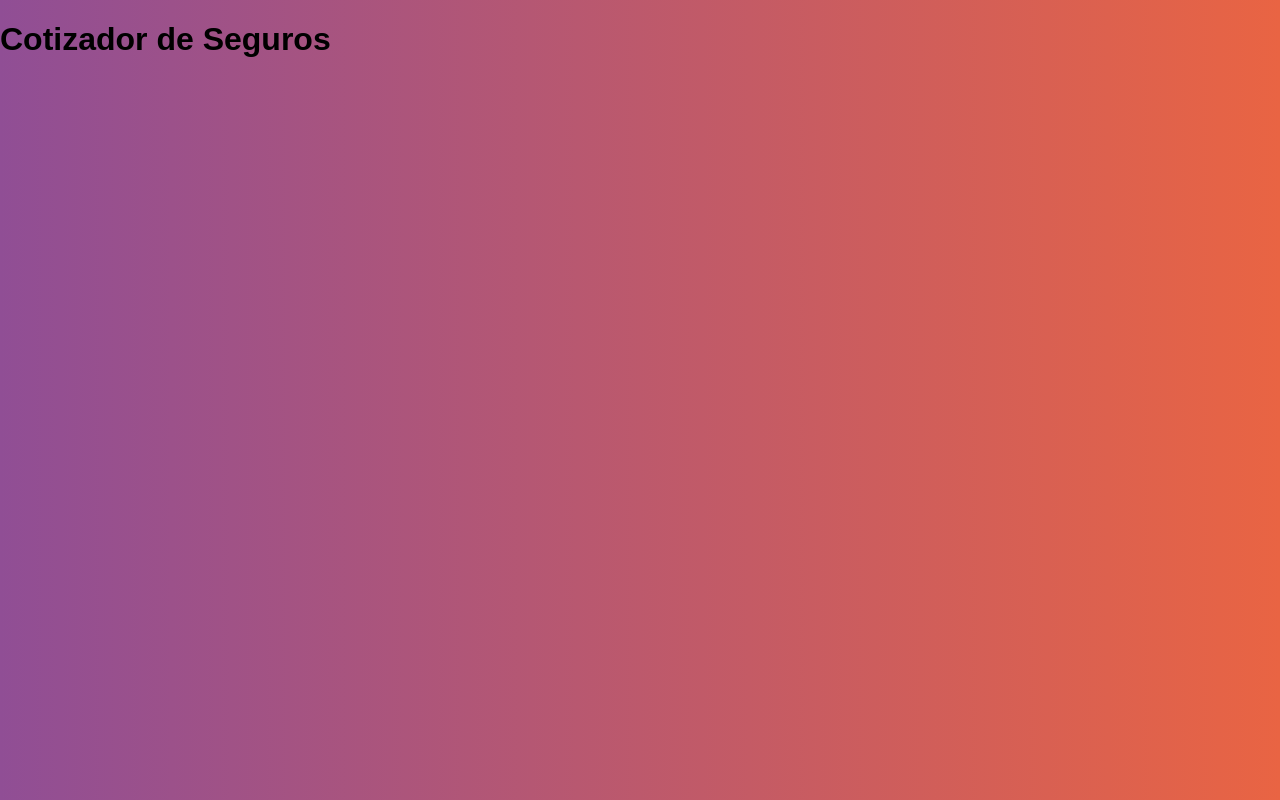
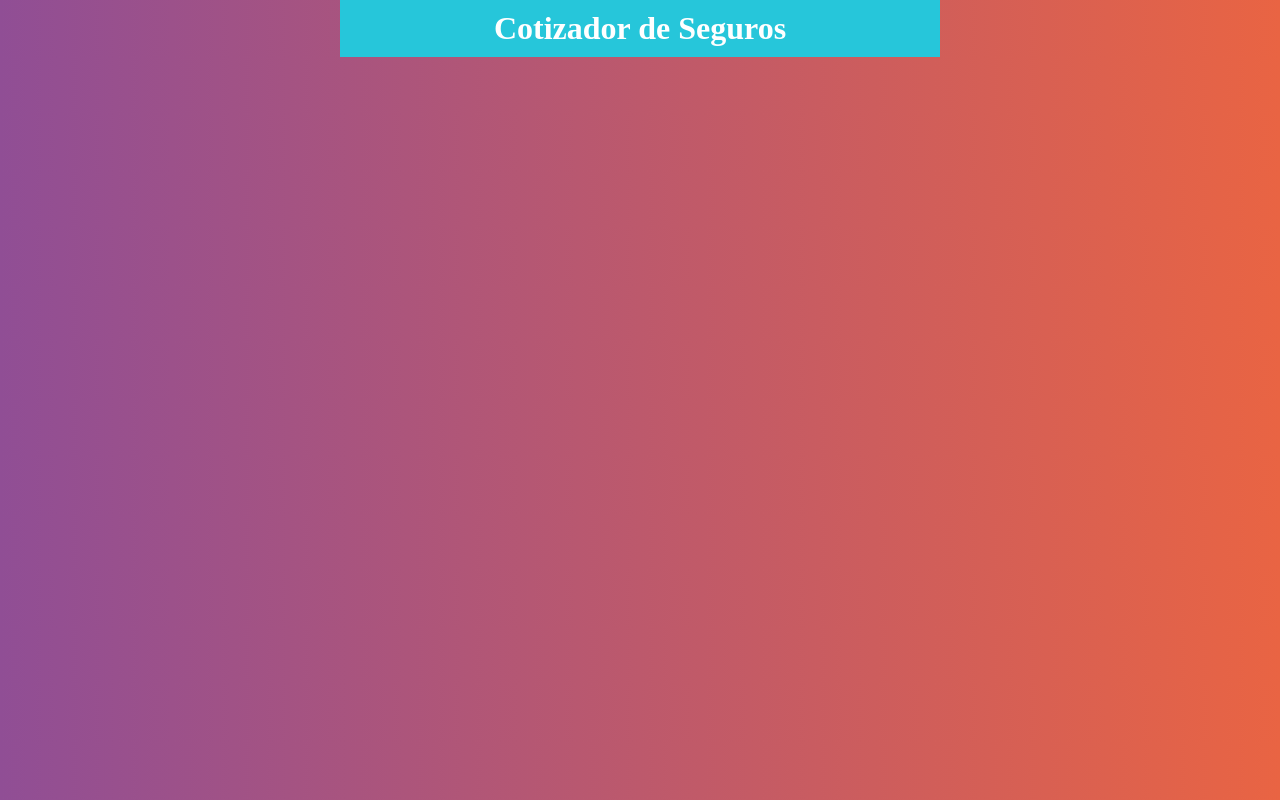
Before and after one commit to AlexiSkyline/Cotizador-de-Seguros-de-Automoviles, a React (Create React App) app: page / in a window 1280 px wide. Built offline with nearby package versions, Linux system fonts and the light colour scheme.

Commit message:
we add styled components in the header

```diff
--- a/package.json
+++ b/package.json
@@ -3,6 +3,8 @@
   "version": "0.1.0",
   "private": true,
   "dependencies": {
+    "@emotion/react": "^11.4.1",
+    "@emotion/styled": "^11.3.0",
     "@testing-library/jest-dom": "^5.14.1",
     "@testing-library/react": "^11.2.7",
     "@testing-library/user-event": "^12.8.3",
--- a/src/App.js
+++ b/src/App.js
@@ -1,8 +1,18 @@
+import styled from "@emotion/styled";
 import { Header } from "./components/Header";
+
+const Contenedor = styled.div`
+    max-width: 600px;
+    margin: 0 auto;
+`;
 
 function App() {
   return (
-    <Header titulo='Cotizador de Seguros'/>
+    <Contenedor>
+      <Header
+        titulo='Cotizador de Seguros'
+      />
+    </Contenedor>
   );
 }
 
--- a/src/components/Header.js
+++ b/src/components/Header.js
@@ -1,9 +1,24 @@
 import React from 'react'
+import styled from "@emotion/styled";
+
+const ContenedorHeader = styled.header`
+    background-color: #26C6DA;
+    padding: 10px;
+    font-weight: bold;
+    color: #FFFFFF;
+`;
+
+const TextoHeader = styled.h1`
+    font-size: 2rem;
+    margin: 0;
+    font-family: 'Slobo 27px', serif;
+    text-align: center;
+`;
 
 export const Header = ({ titulo }) => {
     return (
-        <header>
-            <h1>{ titulo }</h1>
-        </header>
+        <ContenedorHeader>
+            <TextoHeader>{ titulo }</TextoHeader>
+        </ContenedorHeader>
     )
 }
```
Also changed, not shown: 1 other file (tests, documents, lock files or other folders).
